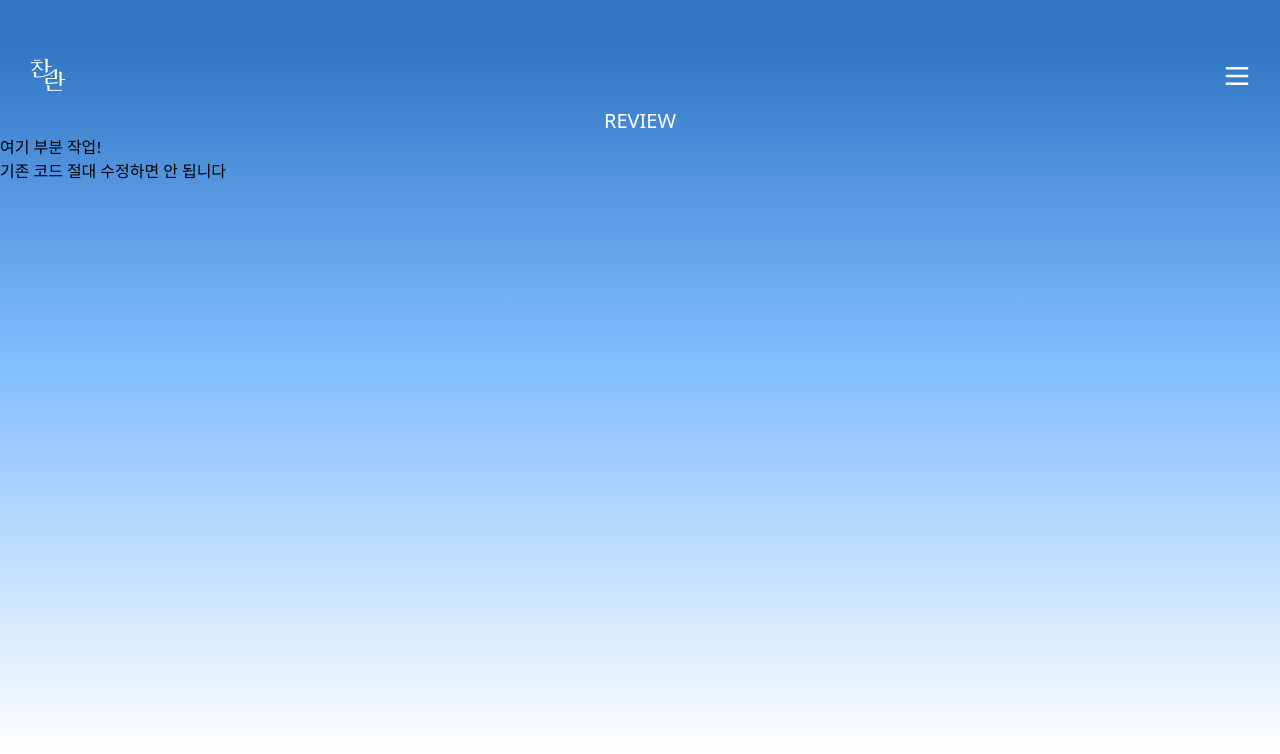
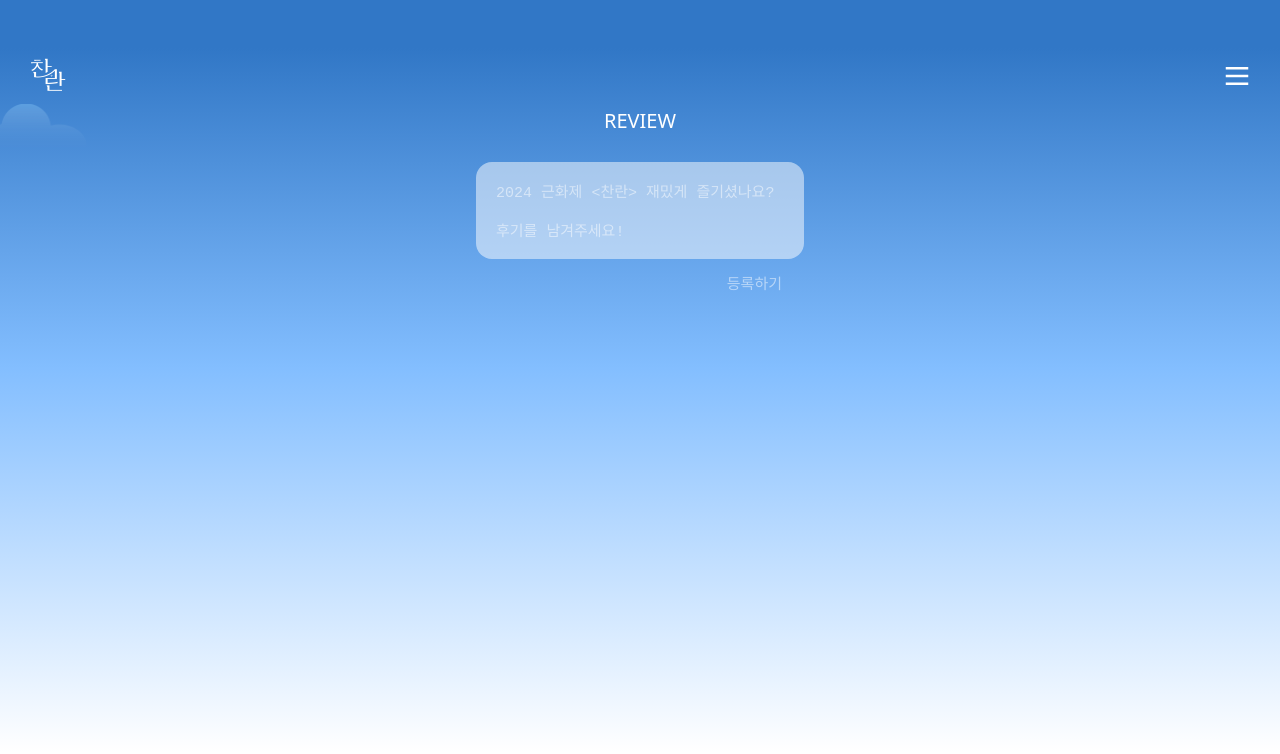
Before and after one commit to 2024-LIKELION-DS/DSFest_FE, a React (Create React App) app: page /review in a window 1280 px wide. Shown: the top 754 px of the page. Built offline with nearby package versions, Linux system fonts and the light colour scheme.

Commit message:
✨ Feat : 후기 작성 및 후기 리스트 (#2)
후기 작성 및 후기 리스트 구현

```diff
--- a/package.json
+++ b/package.json
@@ -9,9 +9,9 @@
     "axios": "^1.6.8",
     "react": "^18.2.0",
     "react-dom": "^18.2.0",
-    "react-router-dom": "^6.22.3",
+    "react-router-dom": "^6.23.0",
     "react-scripts": "5.0.1",
-    "styled-components": "^6.1.8",
+    "styled-components": "^6.1.9",
     "web-vitals": "^2.1.4"
   },
   "scripts": {
--- a/src/pages/Review.js
+++ b/src/pages/Review.js
@@ -1,12 +1,62 @@
 import React from "react";
+import { useState, useEffect, useRef } from "react";
 import * as C from "../styles/CommonStyle";
 import * as R from "../styles/ReviewStyle";
 
 import PcTitle from "../components/PcTitle";
 import Header from "../components/Header";
 import Footer from "../components/Footer";
+import { UNSAFE_DataRouterStateContext } from "react-router-dom";
+import cloudLeft from "../img/3_cloud_104x75.png";
+import cloudRight from "../img/3_cloud_131x144.png";
+import parasol from "../img/parasol&tube_76x47.png";
 
 function Review() {
+    const [text, setText] = useState("");
+    const [review, setReview] = useState([]);
+    const writeRef = useRef();
+    const onChange = (event) => {
+        const height = event.target.value;
+        setText(height);
+    };
+    const checkTime = (time) => {
+        const currentTime = new Date();
+        const submitTime = new Date(time);
+        const timeDifference = (currentTime - submitTime) / 1000;
+        if (timeDifference < 60) {
+            return "방금";
+        } else if (timeDifference < 3600) {
+            const minutes = Math.floor(timeDifference / 60);
+            return `${minutes}분 전`;
+        } else if (timeDifference < 86400) {
+            const hours = Math.floor(timeDifference / 3600);
+            return `${hours}시간 전`;
+        } else {
+            const options = {
+                month: "2-digit",
+                day: "2-digit",
+            };
+            return submitTime.toLocaleString("en-US", options);
+        }
+    };
+    const onSubmit = (event) => {
+        event.preventDefault();
+        if (text === "") {
+            return;
+        }
+        const currentTime = new Date();
+        setReview((currentArray) => [
+            { text, time: currentTime },
+            ...currentArray,
+        ]);
+        setText("");
+    };
+    useEffect(() => {
+        writeRef.current.style.height = "76px";
+        const scrollHeight = writeRef.current.scrollHeight;
+        writeRef.current.style.height = scrollHeight + "px";
+    }, [text]);
+
     return (
         <>
             <C.Page>
@@ -20,9 +70,46 @@ function Review() {
                             <R.Review>
                                 <Header />
                                 <C.PageTitle>REVIEW</C.PageTitle>
-                여기 부분 작업!
-                <br />
-                기존 코드 절대 수정하면 안 됩니다
+                                <R.ReviewWrite>
+                                    <R.CloudLeft>
+                                        <img src={cloudLeft} alt="" />
+                                    </R.CloudLeft>
+                                    <R.CloudRight>
+                                        <img src={cloudRight} alt="" />
+                                    </R.CloudRight>
+                                    <R.Write onSubmit={onSubmit}>
+                                        <R.WriteText
+                                            ref={writeRef}
+                                            onChange={onChange}
+                                            value={text}
+                                            type="text"
+                                            placeholder="2024 근화제 <찬란> 재밌게 즐기셨나요?
+                                            후기를 남겨주세요!"
+                                        ></R.WriteText>
+                                        <R.WriteButton hasText={text}>
+                                            등록하기
+                                        </R.WriteButton>
+                                    </R.Write>
+                                </R.ReviewWrite>
+                                <R.ReviewList>
+                                    <R.List>
+                                        {review.length !== 0 && (
+                                            <R.Parasol>
+                                                <img src={parasol} alt="" />
+                                            </R.Parasol>
+                                        )}
+                                        {review.map((item, index) => (
+                                            <R.ListItem key={index}>
+                                                <R.ListText>
+                                                    {item.text}
+                                                </R.ListText>
+                                                <R.ListTime>
+                                                    {checkTime(item.time)}
+                                                </R.ListTime>
+                                            </R.ListItem>
+                                        ))}
+                                    </R.List>
+                                </R.ReviewList>
                                 {/* <Footer /> */}
                             </R.Review>
                         </C.Phone>
--- a/src/styles/ReviewStyle.js
+++ b/src/styles/ReviewStyle.js
@@ -1,7 +1,12 @@
 import styled from "styled-components";
 
 export const Background = styled.div`
-  background: linear-gradient(to bottom, #3177c6 6%, #83beff 46%, #ffffff 94%);
+    background: linear-gradient(
+        to bottom,
+        #3177c6 6%,
+        #83beff 46%,
+        #ffffff 94%
+    );
 
     @media (hover: hover) and (pointer: fine) and (min-height: 801px) {
         border-radius: 12px;
@@ -17,3 +22,104 @@ export const Review = styled.div`
         height: 100%;
     }
 `;
+
+export const ReviewWrite = styled.div`
+    margin-top: 28px;
+    display: flex;
+    justify-content: center;
+    align-items: center;
+`;
+
+export const CloudLeft = styled.div`
+    width: 102px;
+    height: 74px;
+    position: absolute;
+    top: 6.5rem;
+    left: -1rem;
+`;
+
+export const CloudRight = styled.div`
+    width: 143px;
+    height: 144px;
+    position: absolute;
+    top: 12rem;
+    right: -0.7rem;
+    z-index: -1;
+`;
+
+export const Write = styled.form``;
+
+export const WriteText = styled.textarea`
+    display: flex;
+    box-sizing: border-box;
+    padding: 18px 20px;
+    width: 328px;
+    border-radius: 16px;
+    border: none;
+    font-size: 15px;
+    min-height: 76px;
+    resize: none;
+    color: #ffffff;
+    background-color: rgba(255, 255, 255, 0.5);
+    overflow: hidden;
+    &::placeholder {
+        color: rgba(255, 255, 255, 0.5);
+        white-space: pre-wrap;
+    }
+`;
+
+export const WriteButton = styled.button`
+    display: flex;
+    margin: 12px 16px;
+    margin-left: auto;
+    cursor: pointer;
+    border: none;
+    font-size: 15px;
+    background-color: transparent;
+    color: ${(props) =>
+        props.hasText ? "#ffffff;" : "rgba(255, 255, 255, 0.5);"};
+`;
+
+export const ReviewList = styled.div`
+    display: flex;
+    justify-content: center;
+    align-items: center;
+`;
+
+export const List = styled.ul`
+    list-style: none;
+    padding: 0;
+    margin: 0;
+`;
+
+export const Parasol = styled.div`
+    width: 46px;
+    height: 46px;
+    /*display: ${({ isVisible }) => (isVisible ? "block" : "none")};*/
+`;
+
+export const ListItem = styled.li`
+    flex-direction: column;
+    box-sizing: border-box;
+    margin: 0px 0px 16px 0px;
+    display: felx;
+    min-height: 74px;
+    width: 328px;
+    border-radius: 16px;
+    border: none;
+    background-color: #ffffff;
+    padding: 16px 16px 12px 16px;
+`;
+
+export const ListText = styled.div`
+    display: felx;
+    color: #7b7b7b;
+    font-size: 15px;
+    white-space: pre-wrap;
+`;
+export const ListTime = styled.div`
+    display: felx;
+    color: #7b7b7b;
+    font-size: 12px;
+    margin-top: 12px;
+`;
```
Also changed, not shown: 1 other file (tests, documents, lock files or other folders). Lines whose indentation alone changed are shown as unchanged.
